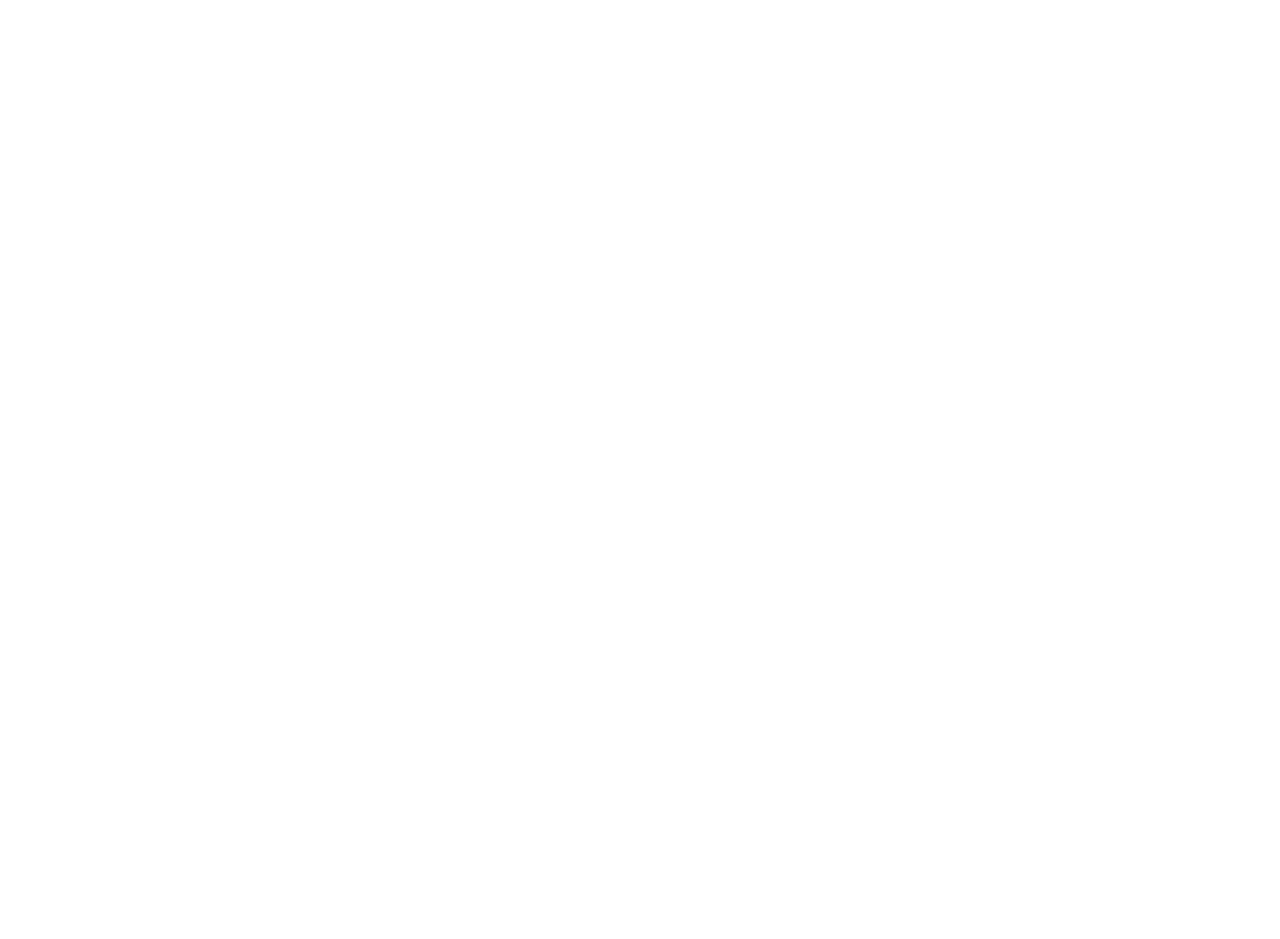
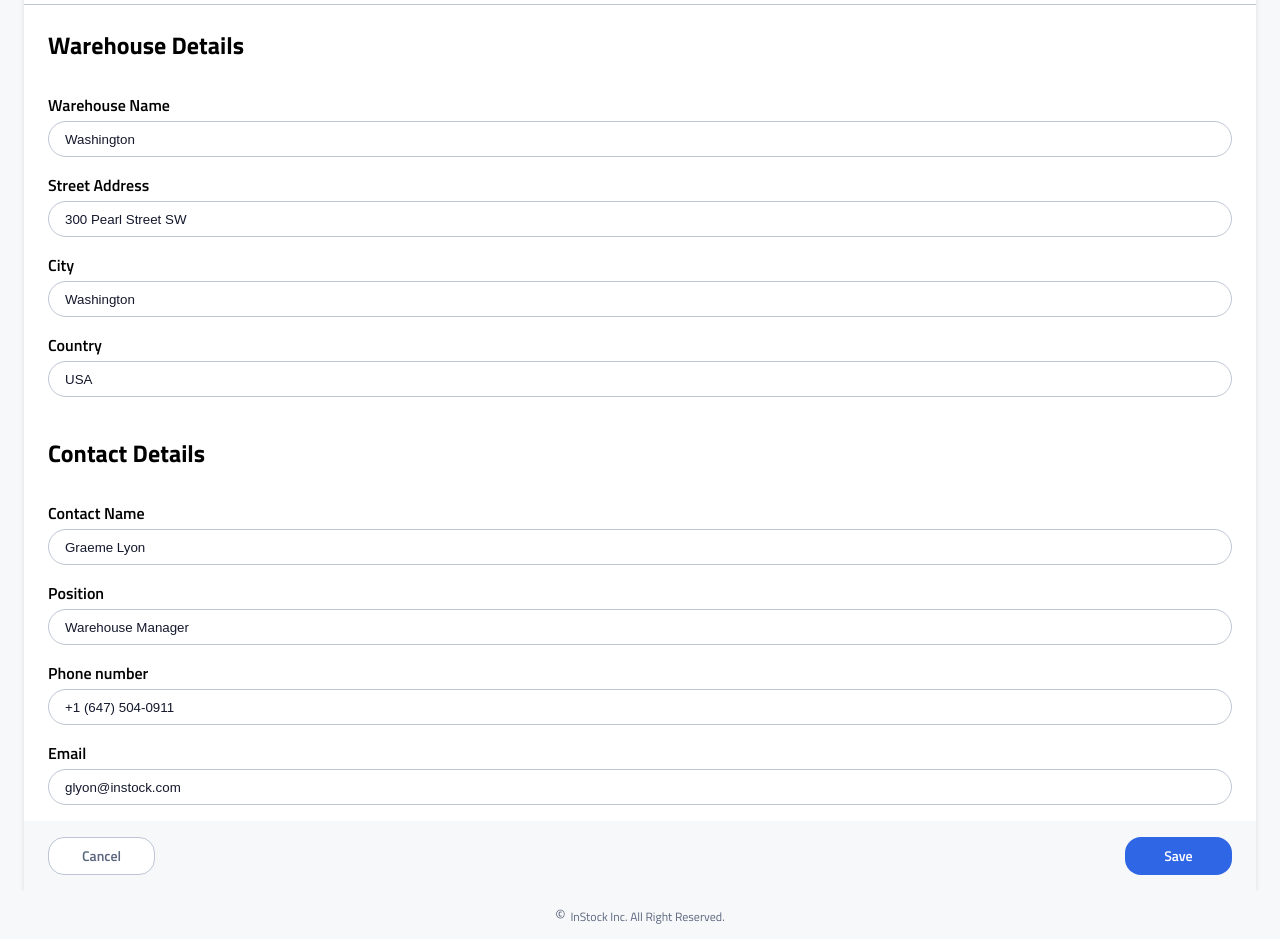
Before and after one commit to reema-susanroy/instock-client, a React (Create React App) app: page /warehouses/1/edit in a window 1280 px wide. Shown: the part 300-1239 px from the top of the page. Before the commit the page ends 800 px from the top, so only its background shows below. Built offline with nearby package versions, Linux system fonts and the light colour scheme.

Commit message:
Modify edit warehouse page

```diff
--- a/src/components/Footer/Footer.scss
+++ b/src/components/Footer/Footer.scss
@@ -8,6 +8,7 @@
     align-items: center;
     height: 3rem;
     flex-wrap: nowrap;
+    background-color: $lightGrey;
 
     @include tablet {
         padding: 1.5rem;
--- a/src/pages/AddWarehousePage/AddWarehousePage.jsx
+++ b/src/pages/AddWarehousePage/AddWarehousePage.jsx
@@ -2,8 +2,8 @@ import './AddWarehousePage.scss';
 
 function AddWarehousePage(){
     return(
-        <>
-        </>
+        <></>
+
     )
 }
 
--- a/src/pages/EditWarehousePage/EditWarehousePage.jsx
+++ b/src/pages/EditWarehousePage/EditWarehousePage.jsx
@@ -1,9 +1,146 @@
 import './EditWarehousePage.scss'
+import ArrowBack from "../../assets/icons/arrow_back-24px.svg";
+import { useState } from 'react';
 
 function EditWarehousePage(){
+    const [formData, setFormData] = useState({
+        warehouse_name: '',
+        address: '',
+        city: '',
+        country: '',
+        contact_name: '',
+        contact_position: '',
+        contact_phone: '',
+        contact_email: ''
+      });
+
+      const handleInputChange = (event) => {
+        setFormData({
+          ...formData,
+          [event.target.name]: event.target.value
+        });
+      };
+
+      const handleSave = (event) => {
+        event.preventDefault();
+        // handle form submission
+        console.log('Form data saved:', formData);
+      };
+
+      const handleCancel = (event) => {
+        event.preventDefault();
+        // handle form reset
+        setFormData({
+          warehouse_name: '',
+          address: '',
+          city: '',
+          country: '',
+          contact_name: '',
+          contact_position: '',
+          contact_phone: '',
+          contact_email: ''
+        });
+        console.log('Form data cleared');
+      };
+
+
     return(
-        <>
-        </>
+        <body>
+        <section className="edit-warehouse">
+            <div className="edit-warehouse__title">
+                <img className='edit-warehouse__title-icon' src={ArrowBack} alt='Arrow Back for Edit'/>
+                <h1 className="edit-warehouse__title-display">Edit Warehouse</h1>
+            </div>
+
+            <article className="edit-warehouse__details">
+                <form onSubmit={handleSave} className="edit-warehouse__form">
+                    <div className="edit-warehouse__form-group-one">
+                    <h2 className="edit-warehouse__form-group-one-subtitle">Warehouse Details</h2>
+                        <label htmlFor="warehouse_name" className='edit-warehouse__form-group-one-label'>Warehouse Name</label>
+                        <input
+                            id="warehouse_name"
+                            name="warehouse_name"
+                            placeholder='Washington'
+                            className="edit-warehouse__form-group-one-input"
+                            onChange={handleInputChange}
+                        />
+
+                        <label htmlFor="address" className='edit-warehouse__form-group-one-label'>Street Address</label>
+                        <input
+                            id="address"
+                            name="address"
+                            placeholder='300 Pearl Street SW'
+                            className="edit-warehouse__form-group-one-input"
+                            onChange={handleInputChange}
+                        />
+
+                        <label htmlFor="city" className='edit-warehouse__form-group-one-label'>City</label>
+                        <input
+                            id="city"
+                            name="city"
+                            placeholder='Washington'
+                            className="edit-warehouse__form-group-one-input"
+                            onChange={handleInputChange}
+                        />
+
+                        <label htmlFor="country" className='edit-warehouse__form-group-one-label'>Country</label>
+                        <input
+                            id="country"
+                            name="country"
+                            placeholder='USA'
+                            className="edit-warehouse__form-group-one-input"
+                            onChange={handleInputChange}
+                        />
+                    </div>
+
+                    <div className="edit-warehouse__form-group-two">
+                    <h2 className="edit-warehouse__form-group-two-subtitle">Contact Details</h2>
+                        <label htmlFor="contact_name" className='edit-warehouse__form-group-two-label'>Contact Name</label>
+                        <input
+                            id="contact_name"
+                            name="contact_name"
+                            placeholder='Graeme Lyon'
+                            className="edit-warehouse__form-group-two-input"
+                            onChange={handleInputChange}
+                        />
+
+                        <label htmlFor="contact_position" className='edit-warehouse__form-group-two-label'>Position</label>
+                        <input
+                            id="contact_position"
+                            name="contact_position"
+                            placeholder='Warehouse Manager'
+                            className="edit-warehouse__form-group-two-input"
+                            onChange={handleInputChange}
+                        />
+
+                        <label htmlFor="contact_phone" className='edit-warehouse__form-group-two-label'>Phone number</label>
+                        <input
+                            id="contact_phone"
+                            name="contact_phone"
+                            placeholder='+1 (647) 504-0911'
+                            className="edit-warehouse__form-group-two-input"
+                            onChange={handleInputChange}
+                        />
+
+                        <label htmlFor="contact_email" className='edit-warehouse__form-group-two-label'>Email</label>
+                        <input
+                            id="contact_email"
+                            name="contact_email"
+                            placeholder='glyon@instock.com'
+                            className="edit-warehouse__form-group-two-input"
+                            onChange={handleInputChange}
+                        />
+                    </div>
+
+                    <div className='edit-warehouse__button'>
+                        <button type='button' onClick={handleCancel} className="edit-warehouse__button-cancel">Cancel</button>
+                        <button type='button' onClick={handleSave} className="edit-warehouse__button-save">Save</button>
+                    </div>
+                </form>
+            </article>
+        </section>
+        </body>
+
     )
 }
 
--- a/src/pages/EditWarehousePage/EditWarehousePage.scss
+++ b/src/pages/EditWarehousePage/EditWarehousePage.scss
@@ -0,0 +1,138 @@
+@import "../../styles/partials/global";
+
+.edit-warehouse {
+    font-family: "Titillium Web";
+    margin: 0 1.5rem;
+    box-shadow: 0 2px 5px 0 rgba(19, 24, 44, 0.1);
+    background-color: $white;
+
+    &__title {
+        display: flex;
+        padding: 2rem 0;
+        border-bottom: 1px solid $cloud;
+
+        &-icon {
+            padding-right: 0.5rem;
+            padding-left: 1.5rem;
+        }
+
+        &-display {
+            font-size: h1;
+        }
+
+    }
+
+    &__details {
+        font-size: h2;
+    }
+
+    &__form {
+
+        &-group-one {
+            display: flex;
+            flex-direction: column;
+            padding-left: 1.5rem;
+            padding-right: 1.5rem;
+
+            &-subtitle {
+                padding-top: 1.5rem;
+                padding-bottom: 2rem;
+            }
+
+            &-label {
+                @include title-padding;
+                font-size: h3;
+                font-weight: 600;
+            }
+
+            &-input {
+                margin-bottom: 1rem;
+                border: 1px solid $cloud;
+                border-radius: 1.25rem;
+                font-size: p2;
+                font-weight: 400;
+                height: 2.25rem;
+                padding-left: 1rem;
+                &::placeholder {
+                    color: $black;
+                }
+            }
+        }
+
+        &-group-two {
+            display: flex;
+            flex-direction: column;
+            padding-left: 1.5rem;
+            padding-right: 1.5rem;
+
+            &-subtitle {
+                padding-top: 1.5rem;
+                padding-bottom: 2rem;
+            }
+
+            &-label {
+                @include title-padding;
+                font-size: h3;
+                font-weight: 600;
+            }
+
+            &-input {
+                margin-bottom: 1rem;
+                border: 1px solid $cloud;
+                border-radius: 1.25rem;
+                font-size: p2;
+                font-weight: 400;
+                height: 2.25rem;
+                padding-left: 1rem;
+                &::placeholder {
+                    color: $black;
+                }
+            }
+        }
+    }
+
+    &__button {
+        background-color: $lightGrey;
+        text-align: center;
+        padding: 1rem 0;
+        // opacity: 70%;
+        display: flex;
+        justify-content: space-between;
+        border-radius: 0 0 3px 3px;
+
+        &-cancel {
+            background-color: $white;
+            border: 1px solid $cloud;
+            margin-left: 1.5rem;
+            color: $slate;
+
+            &:hover {
+                background-color: $white;
+                border: 1px solid $cloud;
+                margin-left: 1.5rem;
+                color: $slate;
+                text-decoration: none;
+            }
+        }
+
+        &-save {
+            background-color: $indigo;
+            color: $white;
+            margin-right: 1.5rem;
+
+            &:hover {
+                background-color: $indigo;
+                color: $white;
+                margin-right: 1.5rem;
+                text-decoration: none;
+            }
+        }
+
+
+    }
+
+}
+
+body {
+    background-color: $lightGrey;
+}
--- a/src/pages/NotFound/NotFound.jsx
+++ b/src/pages/NotFound/NotFound.jsx
@@ -4,7 +4,7 @@ function NotFound() {
     return (
         <div>
             <h2>404 Page Not Found</h2>
-            <p>Please go back to BrainFlix main page!</p>
+            <p>Please go back to Instock main page!</p>
         </div>
     )
 }
```
